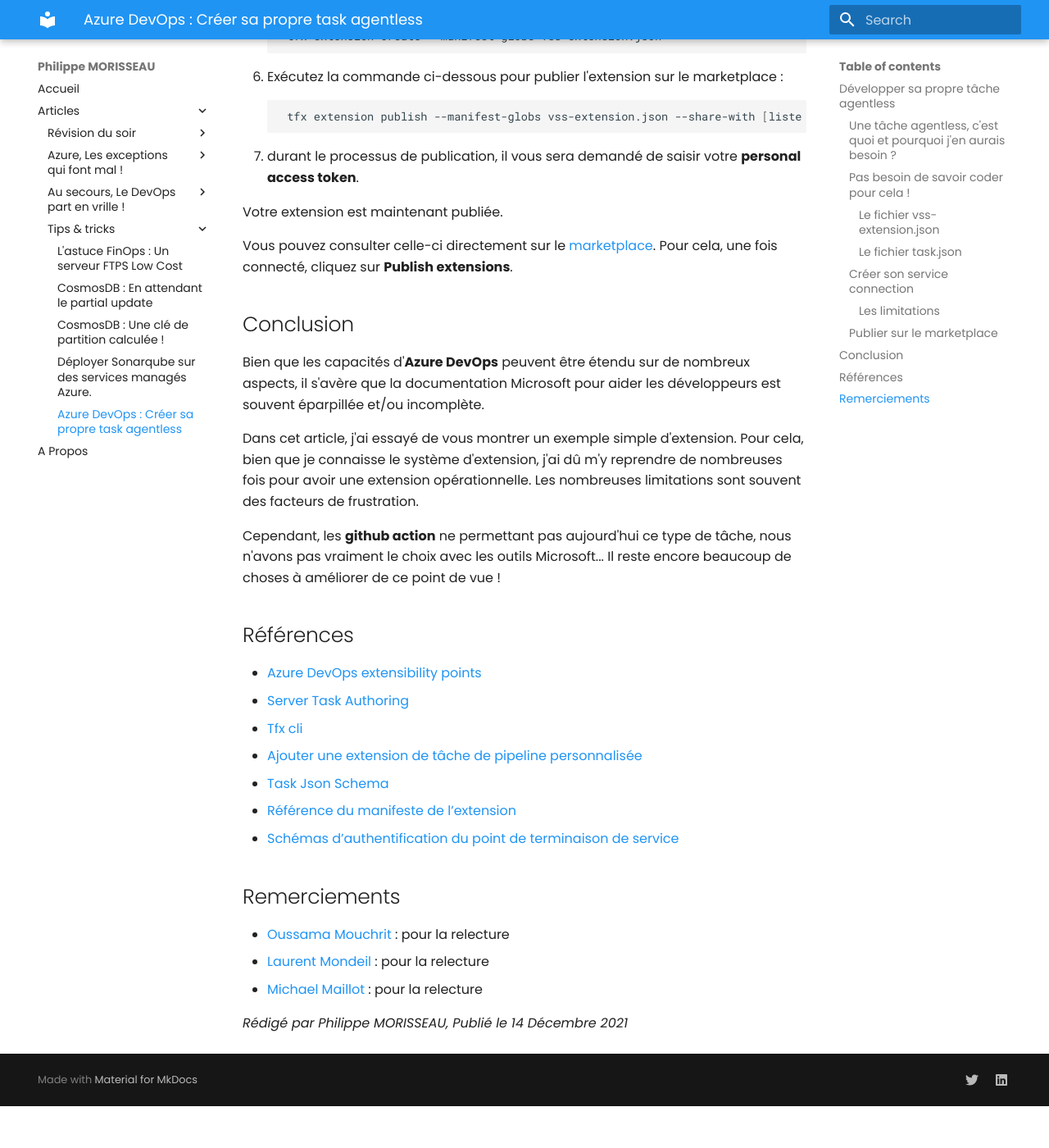
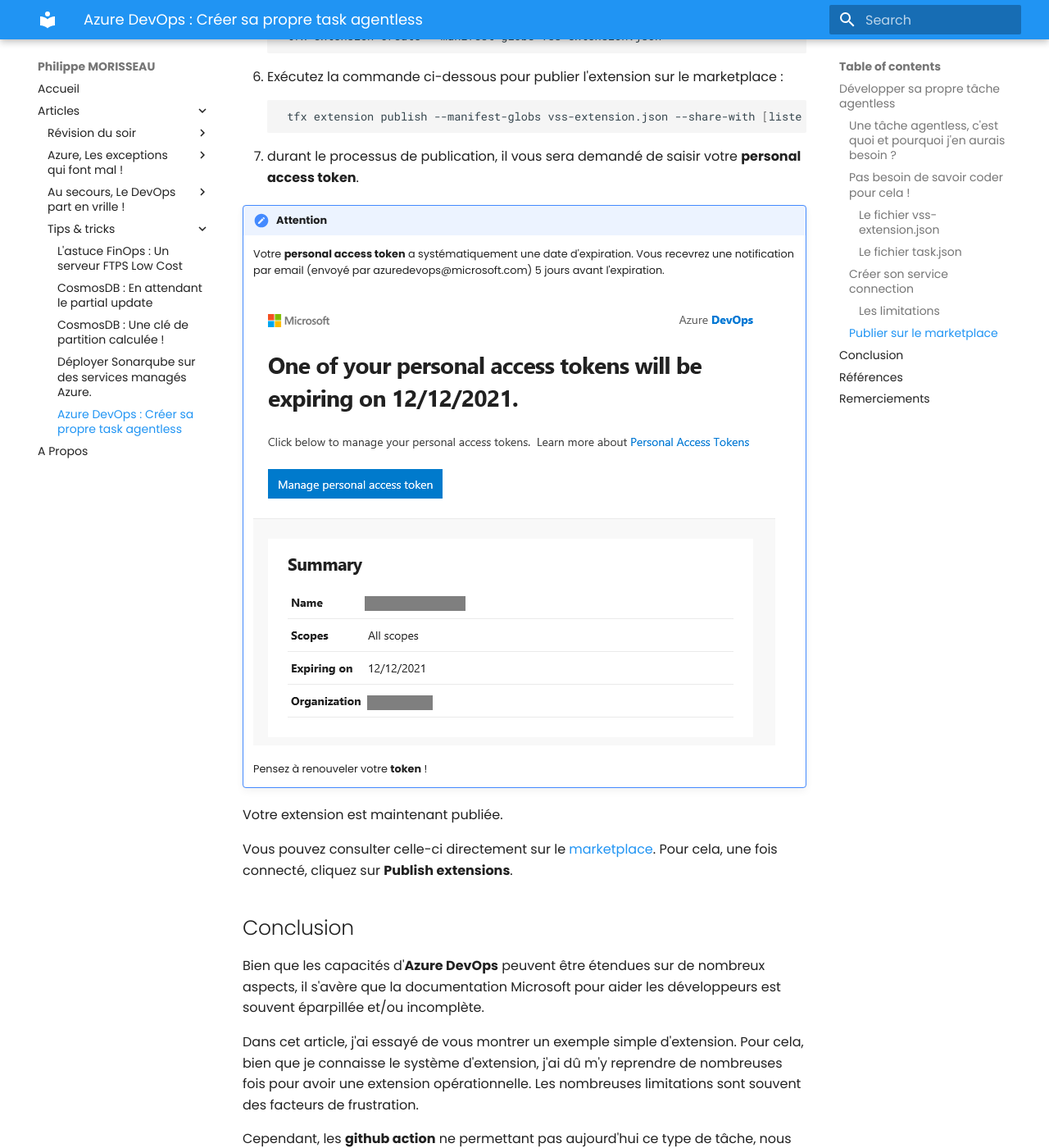
Before and after one commit to Ineaweb/Blog, an MkDocs documentation site: the page built from docs/articles/tips/05.azuredevops.extension.agentless.md, in a window 1280 px wide and 1400 px high, scrolled down 12697 px. Shown: the whole window at 82% size. Built offline with MkDocs 1.6.1 and Material for MkDocs 9.7.7, drawn with Linux system fonts in a browser that asks for light colours; old or Windows-style settings are respelled for this version of MkDocs; before the commit the page ends 14046 px from its top, so only the background shows below that; some of the changed text lies outside the part shown.

Commit message:
fix: relecture MMA

````diff
--- a/docs/articles/tips/05.azuredevops.extension.agentless.md
+++ b/docs/articles/tips/05.azuredevops.extension.agentless.md
@@ -428,13 +428,20 @@
    ```
 7. durant le processus de publication, il vous sera demandé de saisir votre **personal access token**.
 
+!!! attention
+    Votre **personal access token** a systématiquement une date d'expiration. Vous recevrez une notification par email (envoyé par azuredevops@microsoft.com) 5 jours avant l'expiration.
+
+    ![renew](../../img/tipsandtricks.05.agentless.006.png)
+
+    Pensez à renouveler votre **token** !
+
 Votre extension est maintenant publiée.
 
 Vous pouvez consulter celle-ci directement sur le [marketplace](https://marketplace.visualstudio.com/azuredevops). Pour cela, une fois connecté, cliquez sur **Publish extensions**.
 
 ## Conclusion
 
-Bien que les capacités d'**Azure DevOps** peuvent être étendu sur de nombreux aspects, il s'avère que la documentation Microsoft pour aider les développeurs est souvent éparpillée et/ou incomplète.
+Bien que les capacités d'**Azure DevOps** peuvent être étendues sur de nombreux aspects, il s'avère que la documentation Microsoft pour aider les développeurs est souvent éparpillée et/ou incomplète.
 
 Dans cet article, j'ai essayé de vous montrer un exemple simple d'extension. Pour cela, bien que je connaisse le système d'extension, j'ai dû m'y reprendre de nombreuses fois pour avoir une extension opérationnelle. Les nombreuses limitations sont souvent des facteurs de frustration.
 
````
Also changed, not shown: other parts of docs/articles/tips/05.azuredevops.extension.agentless.md (+5 -5 lines), docs/img/tipsandtricks.05.agentless.006.png (added).
